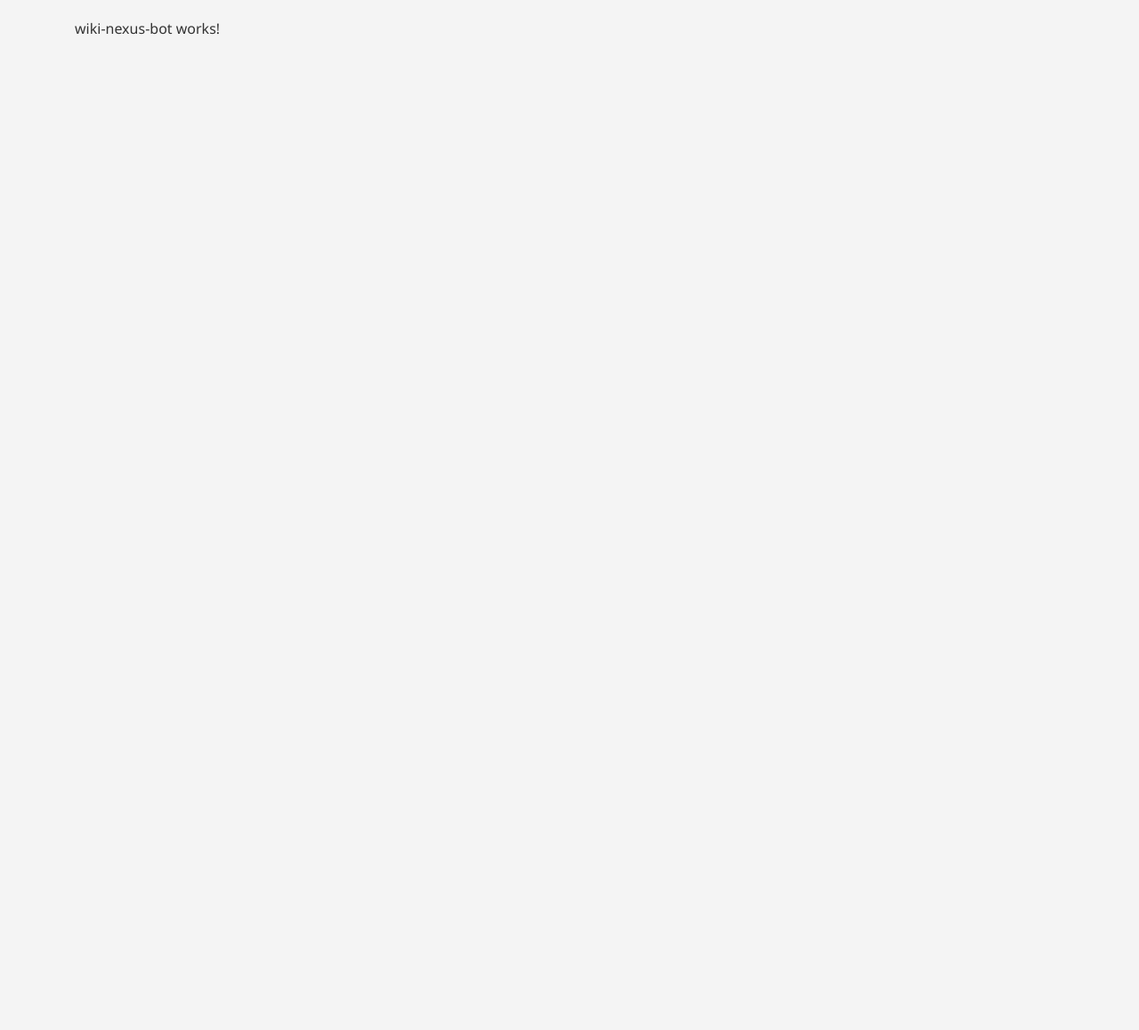
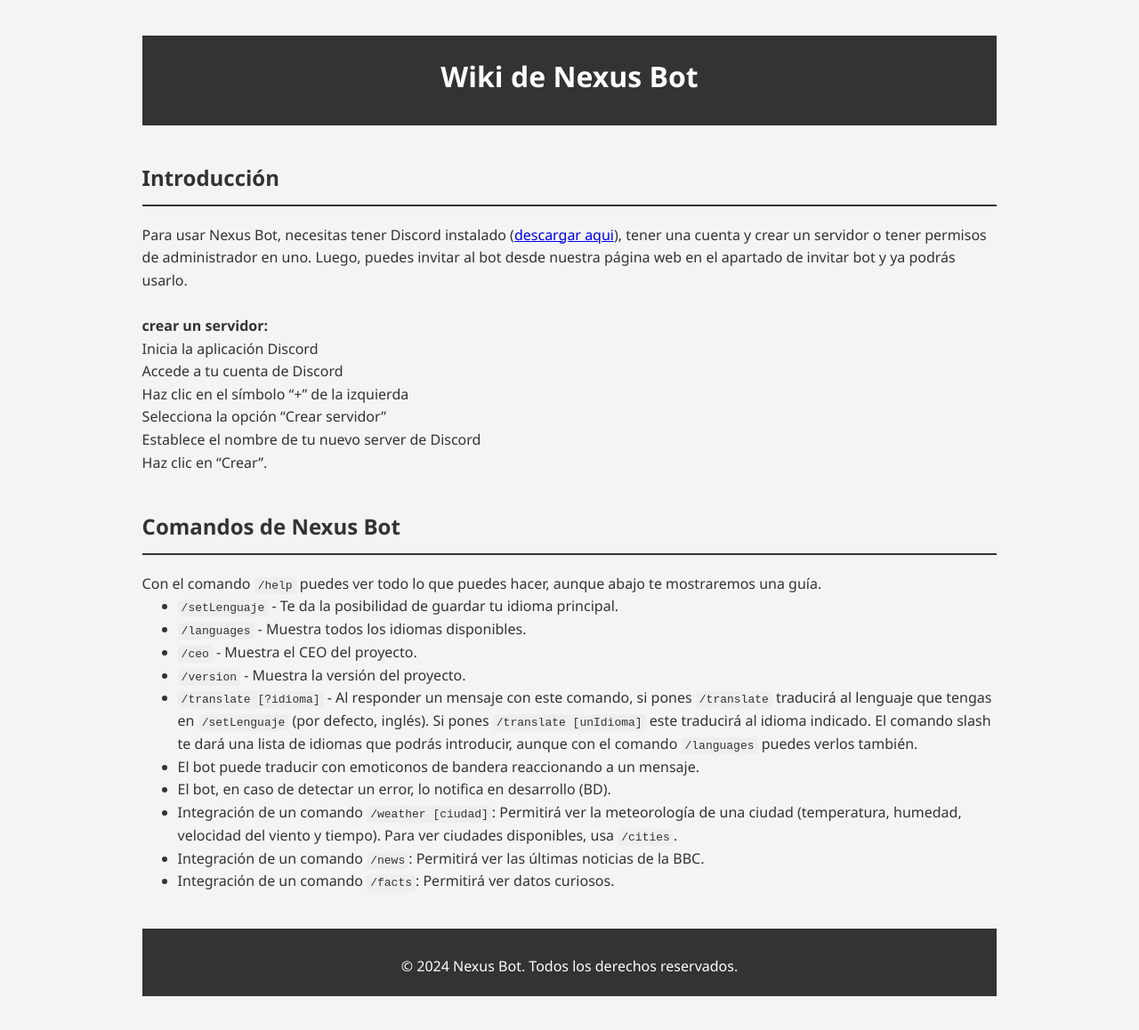
Before and after one commit to ArturoTF/arturotroyanoWeb, an Angular app: page /wikiNexus in a window 1280 px wide. Shown: the whole page at 89% size. Before the commit the page ends 800 px from the top, so only its background shows below. Built offline with nearby package versions, Linux system fonts and the light colour scheme.

Commit message:
Version 1.0.0 ArturoTF Web

```diff
--- a/src/app/app.component.ts
+++ b/src/app/app.component.ts
@@ -9,5 +9,5 @@ import { RouterOutlet } from '@angular/router';
   styleUrl: './app.component.css'
 })
 export class AppComponent {
-  title = 'my-app';
+  title = 'Nexus Bot';
 }
--- a/src/app/main/main.component.css
+++ b/src/app/main/main.component.css
@@ -1,29 +1,28 @@
-/* Header y Navegación */
 header {
     background: #333;
     color: #fff;
     padding: 0 20px;
     min-height: 70px;
     border-bottom: #0779e4 3px solid;
-    display: flex; /* Asegúrate de que el header sea un contenedor flex */
-    align-items: center; /* Centra los elementos verticalmente */
+    display: flex;
+    align-items: center;
 }
 
 nav {
-    flex-grow: 1; /* Permite que el elemento nav crezca para ocupar el espacio disponible */
+    flex-grow: 1;
 }
 
 nav ul {
     list-style: none;
     padding: 0;
     margin: 0;
-    display: flex; /* Aplica flexbox a los elementos de la lista */
-    justify-content: center; /* Centra los elementos de la lista */
-    align-items: right; /* Alinea verticalmente */
+    display: flex;
+    justify-content: center;
+    align-items: right;
 }
 
 nav ul li {
-    padding: 20px 15px; /* Espacio alrededor de los elementos de la lista */
+    padding: 20px 15px;
 }
 
 nav ul li a {
@@ -40,16 +39,15 @@ nav ul li a {
 
 .lang-flag {
     cursor: pointer;
-    width: 25px; /* o el tamaño que prefieras */
+    width: 25px;
     height: auto;
-    margin-left: 10px; /* Ajusta el margen izquierdo si es necesario */
+    margin-left: 10px;
 }
 
 .lang-flag.active {
-    outline: 2px solid #fff; /* resalta la bandera activa */
+    outline: 2px solid #fff;
 }
 
-/* Estilos adicionales para el selector */
 #languageSelector {
     padding: 5px;
     border-radius: 5px;
@@ -64,7 +62,6 @@ nav ul li {
     margin: 0 5px;
 }
 
-/* Estilos para la sección Hero */
 #hero {
     text-align: center;
     background-color: #0779e4;
@@ -73,17 +70,16 @@ nav ul li {
     position: relative;
 }
 
-/* Estilo para la imagen de perfil */
 .profile-image {
-    width: 150px; /* O el tamaño que prefieras */
-    height: 150px; /* Mantén el mismo valor que el ancho para que sea un círculo */
-    border-radius: 50%; /* Esto hará que la imagen sea redonda */
-    border: 4px solid #fff; /* Borde blanco para que se destaque sobre el fondo azul */
-    margin-top: 20px; /* Espacio arriba de la imagen */
-    object-fit: cover; /* Esto asegurará que la imagen cubra todo el espacio asignado */
+    width: 150px;
+    height: 150px;
+    border-radius: 50%;
+    border: 4px solid #fff;
+    margin-top: 20px;
+    object-fit: cover;
 }
 
-/* Sobre mí */
+/* Apartado Sobre mí */
 #about {
     text-align: center;
     background: #fff;
@@ -92,7 +88,7 @@ nav ul li {
     box-shadow: 0 0 10px rgba(0, 0, 0, 0.1);
 }
 
-/* Proyectos */
+/* Apartado Proyectos */
 #projects .project {
     background: #fff;
     box-shadow: 0 0 10px rgba(0, 0, 0, 0.1);
@@ -111,7 +107,7 @@ nav ul li {
     margin: 10px;
 }
 
-/* Habilidades */
+/* Apartado Habilidades */
 #skills {
     background: #fff;
     padding: 20px;
@@ -126,57 +122,53 @@ nav ul li {
 }
 
 .skill {
-    width: 48%; /* Ajustar según el diseño */
+    width: 48%;
 }
 
 .skill label {
     display: block;
     font-weight: bold;
     margin-bottom: 5px;
-    font-size: 0.9em; /* Ajusta el tamaño del texto de la etiqueta */
+    font-size: 0.9em;
 }
 
 .progress-container {
     background-color: #eee;
     border-radius: 20px;
     position: relative;
-    height: 20px; /* Altura de la barra de progreso */
+    height: 20px;
     overflow: hidden;
 }
 
 .progress-bar {
     background-color: #007bff;
     height: 100%;
-    width: 0; /* Inicialmente el ancho es 0 */
+    width: 0;
     border-radius: 20px;
-    transition: width 2s ease; /* Transición suave para la animación de la barra */
-    position: relative; /* Para posicionar la etiqueta absolutamente dentro de esta */
+    transition: width 2s ease;
+    position: relative;
 }
 
 .progress-label {
     position: absolute;
     left: 50%;
     top: 0;
-    transform: translateX(-50%); /* Centra el texto */
-    line-height: 20px; /* Debe coincidir con la altura de .progress-bar */
-    font-size: 0.75em; /* Tamaño de la fuente del texto sobre la barra de progreso */
+    transform: translateX(-50%);
+    line-height: 20px;
+    font-size: 0.75em;
     color: #fff;
-    pointer-events: none; /* Asegura que el texto no interfiera con eventos del mouse */
+    pointer-events: none;
 }
 
-/* Animación de la barra de habilidades */
 @keyframes fillBar {
     from { width: 0; }
     to { width: 100%; }
 }
 
 .skill-fill {
-    background-color: #007bff; /* Color de la barra de habilidades */
-    height: 100%; /* Asegúrate de que la altura sea la misma que la del contenedor de la barra */
-    /* La animación se manejará con JavaScript cuando el elemento esté en el viewport */
+    background-color: #007bff;
+    height: 100%;
 }
-
-
 
 #education {
     background: #fff;
@@ -189,17 +181,17 @@ nav ul li {
 .education-container {
     display: flex;
     flex-wrap: wrap;
-    gap: 20px; /* Esto añade un espacio entre los elementos */
-    justify-content: space-around; /* Esto distribuye el espacio alrededor de los elementos */
+    gap: 20px;
+    justify-content: space-around;
 
 }
 
 .education-item {
-    flex-basis: calc(50% - 20px); /* Esto establece el ancho de cada elemento teniendo en cuenta el espacio de separación (gap) */
-    box-shadow: 0 0 10px rgba(0, 0, 0, 0.1); /* Opcional: Añade una sombra para cada elemento */
-    margin-bottom: 20px; /* Esto añade un margen en la parte inferior */
-    background: #fff; /* Esto establece el fondo blanco para los elementos */
-    padding: 15px; /* Esto añade espacio dentro de los elementos */
+    flex-basis: calc(50% - 20px);
+    box-shadow: 0 0 10px rgba(0, 0, 0, 0.1);
+    margin-bottom: 20px;
+    background: #fff;
+    padding: 15px;
 }
 
 .education-item h3 {
@@ -216,51 +208,45 @@ nav ul li {
     color: #757575!important
 }
 
-
 footer {
-
-    color: #333; /* Esto es para el texto blanco */
-    text-align: center; /* Esto centra el texto y los iconos de redes sociales */
-    padding: 10px 0; /* Espacio arriba y abajo dentro del footer */
-    font-family: Arial, sans-serif; /* O la fuente que prefieras */
+    color: #333;
+    text-align: center;
+    padding: 10px 0;
+    font-family: Arial, sans-serif;
     font-weight: bold;
 }
 
 .footer-name {
-    margin-bottom: 10px; /* Espacio entre el nombre y los iconos de redes sociales */
+    margin-bottom: 10px;
 }
 
 .footer-content {
     width: 100%;
-    max-width: 1200px; /* Ancho máximo para el contenido del footer */
-    margin: auto; /* Centrar el contenido del footer */
+    max-width: 1200px;
+    margin: auto;
     display: flex;
     justify-content: space-between;
     align-items: center;
 }
 
 .social-links a {
-    color: #333; /* Color de los iconos */
-    margin: 0 5px; /* Espacio horizontal entre los iconos */
-    font-size: 24px; /* Tamaño de los iconos */
-    transition: color 0.3s; /* Transición suave para el hover */
+    color: #333;
+    margin: 0 5px;
+    font-size: 24px;
+    transition: color 0.3s;
 }
 
 .social-links a:hover {
-    color: #e7e7e7; /* Cambia el color al pasar el mouse */
+    color: #e7e7e7;
 }
 
-/* Asegúrate de incluir el font awesome CDN o la librería correspondiente para los íconos */
-
-
-/* Responsive Design */
 @media (max-width: 768px) {
     header nav ul, nav ul li {
         text-align: center;
         width: 100%;
     }
     .education-item {
-        flex-basis: 100%; /* Cada elemento toma el ancho completo en pantallas pequeñas */
+        flex-basis: 100%;
     }
     .container {
         width: 95%;
--- a/src/app/main/main.component.html
+++ b/src/app/main/main.component.html
@@ -60,17 +60,16 @@
                     <div class="project-info">
                         <h3>NEXUS BOT</h3>
                         <p>Bot de Python</p>
-                        <a href="/wikiNexus" target="_blank" class="project-link">Wiki del Proyecto</a><br>
-                        <a href="https://discord.com/oauth2/authorize?client_id=1135904897238302720&permissions=8&scope=bot+applications.commands" target="_blank" class="project-link">Invitar Bot</a>
+                        <a href="/wikiNexus" target="_blank" class="project-link-wiki">Wiki del Proyecto</a><br>
+                        <a href="https://discord.com/oauth2/authorize?client_id=1135904897238302720&permissions=8&scope=bot+applications.commands" target="_blank" class="project-link-invite">Invitar Bot</a>
                         <br>
                         <a href="https://github.com/ArturoTF/Discord-Bot" target="_blank"
-                            class="project-link">Ver
+                            class="project-link-git">Ver
                             Proyecto</a>
                     </div>
                 </div>
                 <br>
-
-                <!-- Aqui mas proyectos -->
+                <!-- añadir proyectos por aqui a medida que vaya haciendo -->
             </section>
         </div>
         <section id="skills" data-aos="fade-in">
@@ -123,7 +122,6 @@
                     <span class="progress-label">Expert</span>
                 </div>
             </div>
-            <!-- Más habilidades aquí -->
         </section>
 
 
@@ -165,7 +163,6 @@
                         <div class="text-muted text-small mb-3">Jun 2019- Sep 2019</div>
                         <p>Bachiller de Ciencias</p>
                     </div>
-                    <!-- más educación aquí -->
                 </div>
             </section>
         </div>
@@ -173,7 +170,6 @@
             <footer>
                 <div class="footer-name">Arturo Troyano Freire</div>
                 <div class="social-links">
-                    <!-- Asegúrate de añadir los enlaces a tus redes sociales -->
                     <a href="https://www.linkedin.com/in/arturotroyano/" target="_blank" aria-label="LinkedIn"><i
                             class="fab fa-linkedin-in"></i></a>
                     <a href="https://github.com/ArturoTF" target="_blank" aria-label="GitHub"><i
--- a/src/app/services/strings.service.ts
+++ b/src/app/services/strings.service.ts
@@ -10,11 +10,14 @@ interface LanguageTexts {
         heroText: string;
         heroSubtitle: string;
         footerText: string;
-        verProyectos: string;
         dam: string;
         DDBBADMIN: string;
         EUSAJAVA: string;
         BACHILLER: string;
+        verProyectos: string;
+        wikiDelProyecto: string;
+        invitarBot: string;
+
     };
 }
 
@@ -32,11 +35,13 @@ export class StringsService {
       heroText: "Hola, soy Arturo",
       heroSubtitle: "Desarrollador Full Stack",
       footerText: "2023 - Arturo. Todos los derechos reservados.",
-      verProyectos: "Ver Proyecto",
       dam: "Grado Superior Desarrollo de Aplicaciones Multiplataforma",
       DDBBADMIN: "Administrador de Bases de Datos Oracle",
       EUSAJAVA: "Curso de Desarrollo Web con Java",
-      BACHILLER: "Bachiller de Ciencias"
+      BACHILLER: "Bachiller de Ciencias",
+      verProyectos: "Ver Proyecto",
+      wikiDelProyecto: "Wiki del Proyecto",
+      invitarBot: "invitar Bot"
     },
     en: {
       aboutTitle: "About Me",
@@ -47,11 +52,13 @@ export class StringsService {
       heroText: "Hello, I'm Arturo",
       heroSubtitle: "Full Stack Developer",
       footerText: "2023 - Arturo. All rights reserved.",
-      verProyectos: "See Project",
       dam: "Cross-platform application development",
       DDBBADMIN: "Oracle Database Administrator",
       EUSAJAVA: "Web Development Course with Java",
-      BACHILLER: "Bachelor of Science"
+      BACHILLER: "Bachelor of Science",
+      verProyectos: "See Project",
+      wikiDelProyecto: "Project Wiki",
+      invitarBot: "invite Bot"
     }
   };
 
--- a/src/app/wiki-nexus-bot/wiki-nexus-bot.component.css
+++ b/src/app/wiki-nexus-bot/wiki-nexus-bot.component.css
@@ -0,0 +1,27 @@
+header, footer {
+    text-align: center;
+    background-color: #333;
+    color: #fff;
+    padding: 20px 0;
+}
+header h1 {
+    margin-bottom: 10px;
+}
+footer p {
+    margin-top: 10px;
+}
+h2 {
+    color: #333;
+    border-bottom: 2px solid #333;
+    padding-bottom: 10px;
+    margin-bottom: 20px;
+}
+ul {
+    list-style-type: disc;
+    margin-left: 40px;
+}
+code {
+    background-color: #eee;
+    padding: 2px 4px;
+    border-radius: 4px;
+}
--- a/src/app/wiki-nexus-bot/wiki-nexus-bot.component.html
+++ b/src/app/wiki-nexus-bot/wiki-nexus-bot.component.html
@@ -1 +1,47 @@
-<p>wiki-nexus-bot works!</p>
+<!DOCTYPE html>
+<html lang="es">
+<head>
+    <meta charset="UTF-8">
+    <meta name="viewport" content="width=device-width, initial-scale=1.0">
+    <title>Wiki de Nexus Bot</title>
+</head>
+<body>
+    <header>
+        <h1>Wiki de Nexus Bot</h1>
+    </header>
+    <section id="introduccion">
+        <h2>Introducción</h2>
+        <p>Para usar Nexus Bot, necesitas tener Discord instalado (<a href="https://discord.com/download">descargar aqui</a>), tener una cuenta y crear un servidor o tener permisos de administrador en uno. Luego, puedes invitar al bot desde nuestra página web en el apartado de invitar bot y ya podrás usarlo.</p>
+        <br>
+         <p style="font-weight: bold;">crear un servidor:</p><p>Inicia la aplicación Discord<br>
+            Accede a tu cuenta de Discord<br>
+            Haz clic en el símbolo “+” de la izquierda<br>
+            Selecciona la opción “Crear servidor”<br>
+            Establece el nombre de tu nuevo server de Discord<br>
+            Haz clic en “Crear”.<br></p>
+    </section>
+    <section id="comandos">
+        <h2>Comandos de Nexus Bot</h2>
+        <p>Con el comando <code>/help</code> puedes ver todo lo que puedes hacer, aunque abajo te mostraremos una guía.</p>
+        <ul>
+            <li><code>/setLenguaje</code> - Te da la posibilidad de guardar tu idioma principal.</li>
+            <li><code>/languages</code> - Muestra todos los idiomas disponibles.</li>
+            <li><code>/ceo</code> - Muestra el CEO del proyecto.</li>
+            <li><code>/version</code> - Muestra la versión del proyecto.</li>
+            <li>
+                <code>/translate [?idioma]</code> - Al responder un mensaje con este comando, si pones <code>/translate</code> traducirá al lenguaje que tengas en <code>/setLenguaje</code> (por defecto, inglés). Si pones <code>/translate [unIdioma]</code> este traducirá al idioma indicado. El comando slash te dará una lista de idiomas que podrás introducir, aunque con el comando <code>/languages</code> puedes verlos también.
+            </li>
+            <li>El bot puede traducir con emoticonos de bandera reaccionando a un mensaje.</li>
+            <li>El bot, en caso de detectar un error, lo notifica en desarrollo (BD).</li>
+            <li>
+                Integración de un comando <code>/weather [ciudad]</code>: Permitirá ver la meteorología de una ciudad (temperatura, humedad, velocidad del viento y tiempo). Para ver ciudades disponibles, usa <code>/cities</code>.
+            </li>
+            <li>Integración de un comando <code>/news</code>: Permitirá ver las últimas noticias de la BBC.</li>
+            <li>Integración de un comando <code>/facts</code>: Permitirá ver datos curiosos.</li>
+        </ul>
+    </section>
+    <footer>
+        <p>&copy; 2024 Nexus Bot. Todos los derechos reservados.</p>
+    </footer>
+</body>
+</html>
--- a/src/index.html
+++ b/src/index.html
@@ -1,5 +1,5 @@
 <!doctype html>
-<html lang="en">
+<html lang="es">
 <head>
   <meta charset="utf-8">
   <title>ArturoTF Web</title>
--- a/src/styles.css
+++ b/src/styles.css
@@ -1,11 +1,11 @@
-/* Reset básico y estilos generales */
+/* estilos generales */
 * {
     margin: 0;
     padding: 0;
     box-sizing: border-box;
 }
 section {
-    margin: 40px 0; /* Esto añade un margen vertical a cada sección */
+    margin: 40px 0;
 }
 
 body {
@@ -13,9 +13,9 @@ body {
     line-height: 1.6;
     color: #333;
     background-color: #f4f4f4;
-    padding-bottom: 60px; /* Espacio para el footer */
-    width: 90%; /* Esto limitará el ancho de tu contenido y lo centrará */
-    max-width: 1200px; /* Puedes ajustar este valor */
-    margin: auto; /* Esto centrará el contenedor */
-    padding: 20px; /* Esto añadirá espacio dentro del contenedor */
+    padding-bottom: 60px;
+    width: 90%;
+    max-width: 1200px;
+    margin: auto;
+    padding: 20px;
 }
```
Also changed, not shown: server.ts (+3 -4 lines), src/app/main/main.component.ts (+12 -25 lines).
